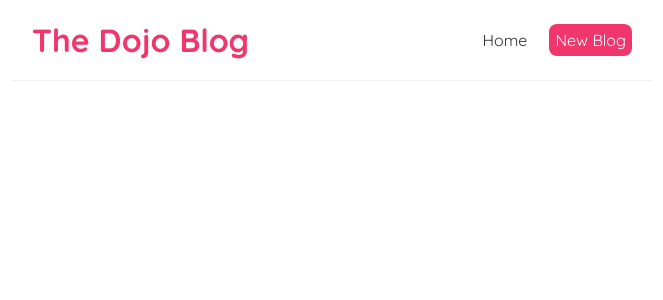
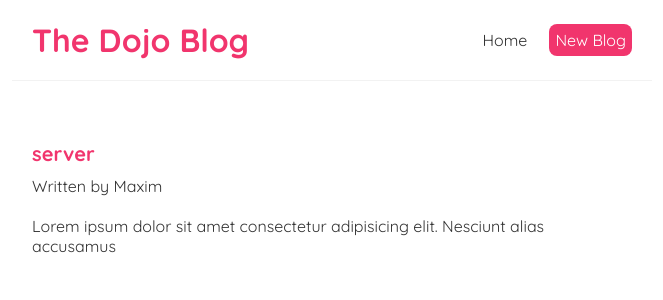
Before and after one commit to Bazjam/React-Axios-Get-Post-Put-Delete, a React (Create React App) app: page /blogs/1 in a window 1280 px wide. Shown: the top 300 px of the page, without its empty margins (308-971 px from the left). Built offline with nearby package versions, Linux system fonts and the light colour scheme; data requests are answered from the project's data file.

Commit message:
Open Card by ID

```diff
--- a/src/App.js
+++ b/src/App.js
@@ -1,6 +1,7 @@
 import Home from "./Home";
 import Navbar from "./Navbar";
 import Create from "./Create";
+import BlogDetails from "./BlogDetails";
 import { BrowserRouter as Router, Route, Switch } from "react-router-dom";
 
 function App() {
@@ -16,6 +17,9 @@ function App() {
             <Route path="/create">
               <Create />
             </Route>
+            <Route path="/blogs/:id">
+              <BlogDetails />
+            </Route>
           </Switch>
         </div>
       </div>
--- /dev/null
+++ b/src/BlogDetails.jsx
@@ -0,0 +1,31 @@
+import { useParams } from "react-router-dom";
+import useFetch from "./useFetch";
+
+const BlogDetails = () => {
+  const { id } = useParams();
+  const { data: blog, loading, error } = useFetch("http://localhost:8000/blogs/" + id);
+
+  return (
+    <div className="blog-details">
+      { loading && <div>Loading ...</div> }
+      { error && (
+        <div className="err">
+          <img
+            className="error"
+            src="https://img.freepik.com/free-vector/oops-404-error-with-broken-robot-concept-illustration_114360-5529.jpg"
+            alt=""
+          />
+        </div>
+      )}
+      { blog && (
+        <article>
+          <h2>{blog.title}</h2>
+          <p>Written by { blog.author }</p>
+          <div>{ blog.body }</div>
+        </article>
+      )}
+    </div>
+  );
+};
+
+export default BlogDetails;
--- a/src/BlogList.jsx
+++ b/src/BlogList.jsx
@@ -1,15 +1,17 @@
+import { Link } from "react-router-dom";
+
 const BlogList = ({ blogs, title }) => {
-
-
   return (
     <div className="blog-list">
-      <h2>{ title }</h2>
-      {blogs.map(({id, title, author}) => (
-        <div className="blog-preview" key={ id }>
-          <h2>{ title }</h2>
-          <p>Written by { author }</p>
+      <h2>{title}</h2>
+      {blogs.map(({ id, title, author }) => (
+        <div className="blog-preview" key={id}>
+          <Link to={`/blogs/${id}`}>
+            <h2>{title}</h2>
+            <p>Written by {author}</p>
+          </Link>
           <button>Delete</button>
-          </div>
+        </div>
       ))}
     </div>
   );
--- a/src/index.css
+++ b/src/index.css
@@ -47,8 +47,67 @@
   color: #f1356d;
   margin-bottom: 8px;
 }
+.blog-preview a{
+  text-decoration: none;
+}
 
+/* blog details page */
+.blog-details h2 {
+  font-size: 20px;
+  color: #f1356d;
+  margin-bottom: 10px;
+}
+.blog-details div {
+  margin: 20px 0;
+}
+.blog-details button {
+  background: #f1356d;
+  color: #fff;
+  border: 0;
+  padding: 8px;
+  border-radius: 8px;
+  cursor: pointer;
+}
+
+/* create new blog form */
+.create {
+  max-width: 400px;
+  margin: 0 auto;
+  text-align: center;
+}
+.create label {
+  text-align: left;
+  display: block;
+}
+.create h2 {
+  font-size: 20px;
+  color: #f1356d;
+  margin-bottom: 30px;
+}
+.create input, .create textarea, .create select {
+  width: 100%;
+  padding: 6px 10px;
+  margin: 10px 0;
+  border: 1px solid #ddd;
+  box-sizing: border-box;
+  display: block;
+}
+.create button {
+  background: #f1356d;
+  color: #fff;
+  border: 0;
+  padding: 8px;
+  border-radius: 8px;
+  cursor: pointer;
+}
 .error {
   width: 400px;
   height: 400px;
+
 }
+
+.err {
+margin: 0 auto;
+display: flex;
+justify-content: center;
+}
```
